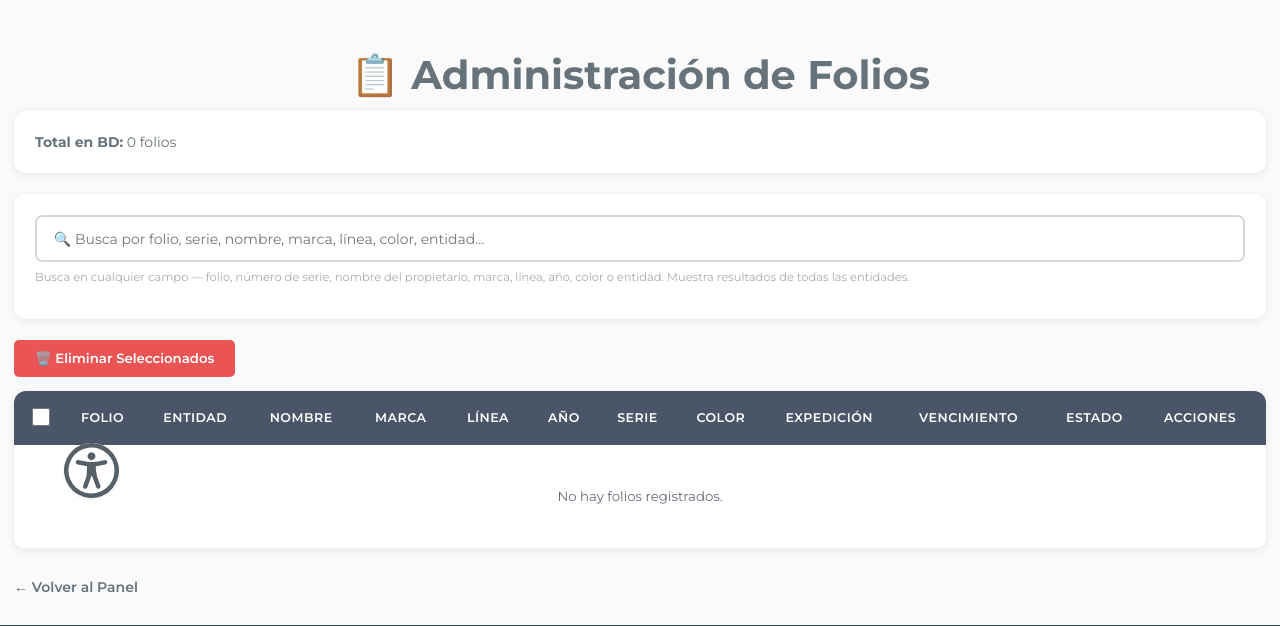
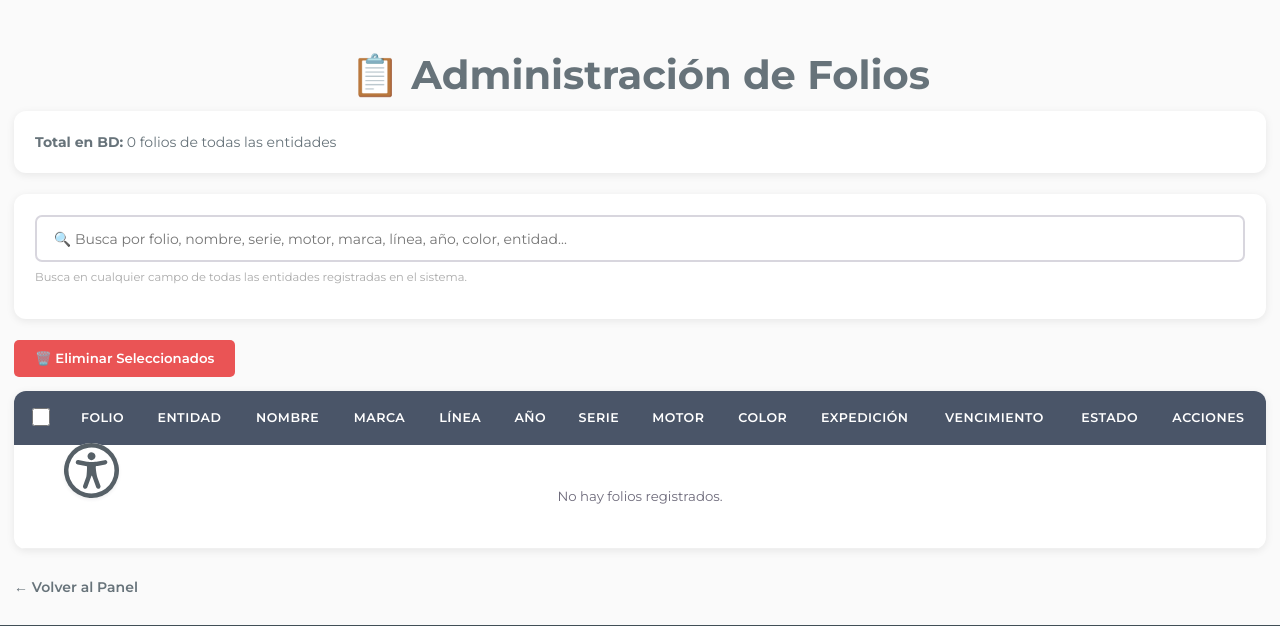
Before and after one commit to Gsr1989/Jalisco, a Flask app: page /admin_folios in a window 1280 px wide. Shown: the part 262-888 px from the top of the page. Run offline with Flask 2, Linux system fonts and the light colour scheme; the visitor is signed in with stand-in values (Sample User, id 1); data that the repository does not hold is empty.

Commit message:
Update admin_folios.html

```diff
--- a/templates/admin_folios.html
+++ b/templates/admin_folios.html
@@ -52,7 +52,6 @@
         }
         @media (max-width: 767px) { .page-title { font-size: 28px; line-height: 32px; } }
 
-        /* ── Stats ── */
         .stats-bar {
             background: white; padding: 1.5rem; border-radius: 12px;
             margin-bottom: 1.5rem; box-shadow: 0 2px 8px rgba(0,0,0,.08);
@@ -62,7 +61,6 @@
         .stats-bar p { margin: 0; color: var(--txt); font-size: 1rem; }
         #contador-resultados { font-size: .9rem; color: #888; }
 
-        /* ── Buscador ── */
         .buscador-wrap {
             background: white; padding: 1.5rem; border-radius: 12px;
             margin-bottom: 1.5rem; box-shadow: 0 2px 8px rgba(0,0,0,.08);
@@ -77,16 +75,10 @@
             border-color: var(--verde-jalisco);
             box-shadow: 0 0 0 3px rgba(40,199,111,.15);
         }
-        .buscador-hint {
-            margin-top: .5rem; font-size: .82rem; color: #aaa;
-        }
+        .buscador-hint { margin-top: .5rem; font-size: .82rem; color: #aaa; }
 
-        /* ── Eliminar masivo ── */
-        .acciones-masivas {
-            margin-bottom: 1rem;
-        }
+        .acciones-masivas { margin-bottom: 1rem; }
 
-        /* ── Tabla ── */
         .table-wrapper {
             background: white; border-radius: 12px;
             overflow: hidden; box-shadow: 0 2px 8px rgba(0,0,0,.08);
@@ -98,8 +90,9 @@
             padding: 1rem; text-align: left; color: white;
             font-weight: 600; font-size: .9rem;
             text-transform: uppercase; letter-spacing: .5px;
+            white-space: nowrap;
         }
-        td { padding: 1rem; border-bottom: 1px solid #f0f0f0; font-size: .95rem; }
+        td { padding: 1rem; border-bottom: 1px solid #f0f0f0; font-size: .95rem; white-space: nowrap; }
         tbody tr { transition: background .2s; }
         tbody tr:hover { background: #f8f9fa; }
         tbody tr.oculta { display: none; }
@@ -112,7 +105,11 @@
         .vencido { background: rgba(234,84,85,.15);  color: var(--vencido); }
 
         .action-btns { display: flex; gap: .5rem; }
-        .btn { padding: .75rem 1.5rem; border: none; border-radius: .357rem; font-family: inherit; font-size: .95rem; font-weight: 600; cursor: pointer; transition: all .2s; text-decoration: none; display: inline-block; }
+        .btn {
+            padding: .75rem 1.5rem; border: none; border-radius: .357rem;
+            font-family: inherit; font-size: .95rem; font-weight: 600;
+            cursor: pointer; transition: all .2s; text-decoration: none; display: inline-block;
+        }
         .btn-sm { padding: .4rem .8rem; font-size: .85rem; }
         .btn-primary { background: var(--verde-jalisco); color: white; }
         .btn-primary:hover { background: #24a643; transform: translateY(-2px); }
@@ -124,7 +121,6 @@
         .checkbox-cell { width: 50px; text-align: center; }
         input[type="checkbox"] { width: 18px; height: 18px; cursor: pointer; }
 
-        /* resaltado */
         mark { background: #ffe066; border-radius: 3px; padding: 0 2px; }
 
         .back-link {
@@ -162,24 +158,20 @@
         <div class="container">
             <h1 class="page-title">📋 Administración de Folios</h1>
 
-            <!-- STATS -->
             <div class="stats-bar">
-                <p><strong>Total en BD:</strong> {{ folios|length }} folios</p>
+                <p><strong>Total en BD:</strong> {{ folios|length }} folios de todas las entidades</p>
                 <span id="contador-resultados"></span>
             </div>
 
-            <!-- BUSCADOR -->
             <div class="buscador-wrap">
                 <input type="text" id="buscador" class="buscador-input"
-                       placeholder="🔍 Busca por folio, serie, nombre, marca, línea, color, entidad..."
+                       placeholder="🔍 Busca por folio, nombre, serie, motor, marca, línea, año, color, entidad..."
                        oninput="filtrar()">
                 <p class="buscador-hint">
-                    Busca en cualquier campo — folio, número de serie, nombre del propietario,
-                    marca, línea, año, color o entidad. Muestra resultados de todas las entidades.
+                    Busca en cualquier campo de todas las entidades registradas en el sistema.
                 </p>
             </div>
 
-            <!-- ELIMINAR MASIVO + TABLA -->
             <form method="POST" action="{{ url_for('eliminar_folios_masivo') }}"
                   onsubmit="return confirm('¿Eliminar los folios seleccionados?');">
 
@@ -202,6 +194,7 @@
                                     <th>Línea</th>
                                     <th>Año</th>
                                     <th>Serie</th>
+                                    <th>Motor</th>
                                     <th>Color</th>
                                     <th>Expedición</th>
                                     <th>Vencimiento</th>
@@ -213,18 +206,18 @@
                                 {% if folios %}
                                     {% for fol in folios %}
                                     <tr data-busqueda="{{ [
-                                        fol.folio,
-                                        fol.entidad,
-                                        fol.nombre,
-                                        fol.marca,
-                                        fol.linea,
-                                        fol.anio,
-                                        fol.numero_serie,
-                                        fol.numero_motor,
-                                        fol.color,
-                                        fol.fecha_expedicion,
-                                        fol.fecha_vencimiento,
-                                        fol.estado
+                                        fol.folio        | default(''),
+                                        fol.entidad      | default(''),
+                                        fol.nombre       | default(''),
+                                        fol.marca        | default(''),
+                                        fol.linea        | default(''),
+                                        fol.anio         | default(''),
+                                        fol.numero_serie | default(''),
+                                        fol.numero_motor | default(''),
+                                        fol.color        | default(''),
+                                        fol.fecha_expedicion  | default(''),
+                                        fol.fecha_vencimiento | default(''),
+                                        fol.estado       | default('')
                                     ] | join(' ') | upper }}">
                                         <td class="checkbox-cell">
                                             <input type="checkbox" name="folios" value="{{ fol.folio }}">
@@ -232,13 +225,14 @@
                                         <td><strong>{{ fol.folio }}</strong></td>
                                         <td>{{ fol.entidad or '—' }}</td>
                                         <td>{{ fol.nombre or '—' }}</td>
-                                        <td>{{ fol.marca }}</td>
-                                        <td>{{ fol.linea }}</td>
-                                        <td>{{ fol.anio }}</td>
-                                        <td>{{ fol.numero_serie }}</td>
+                                        <td>{{ fol.marca or '—' }}</td>
+                                        <td>{{ fol.linea or '—' }}</td>
+                                        <td>{{ fol.anio or '—' }}</td>
+                                        <td>{{ fol.numero_serie or '—' }}</td>
+                                        <td>{{ fol.numero_motor or '—' }}</td>
                                         <td>{{ fol.color or '—' }}</td>
-                                        <td>{{ fol.fecha_expedicion }}</td>
-                                        <td>{{ fol.fecha_vencimiento }}</td>
+                                        <td>{{ fol.fecha_expedicion or '—' }}</td>
+                                        <td>{{ fol.fecha_vencimiento or '—' }}</td>
                                         <td>
                                             <span class="estado-badge {{ 'vigente' if fol.estado == 'VIGENTE' else 'vencido' }}">
                                                 {{ fol.estado }}
@@ -256,7 +250,7 @@
                                     {% endfor %}
                                 {% else %}
                                     <tr>
-                                        <td colspan="13" style="text-align:center;padding:3rem;color:var(--muted);">
+                                        <td colspan="14" style="text-align:center;padding:3rem;color:var(--muted);">
                                             No hay folios registrados.
                                         </td>
                                     </tr>
```
